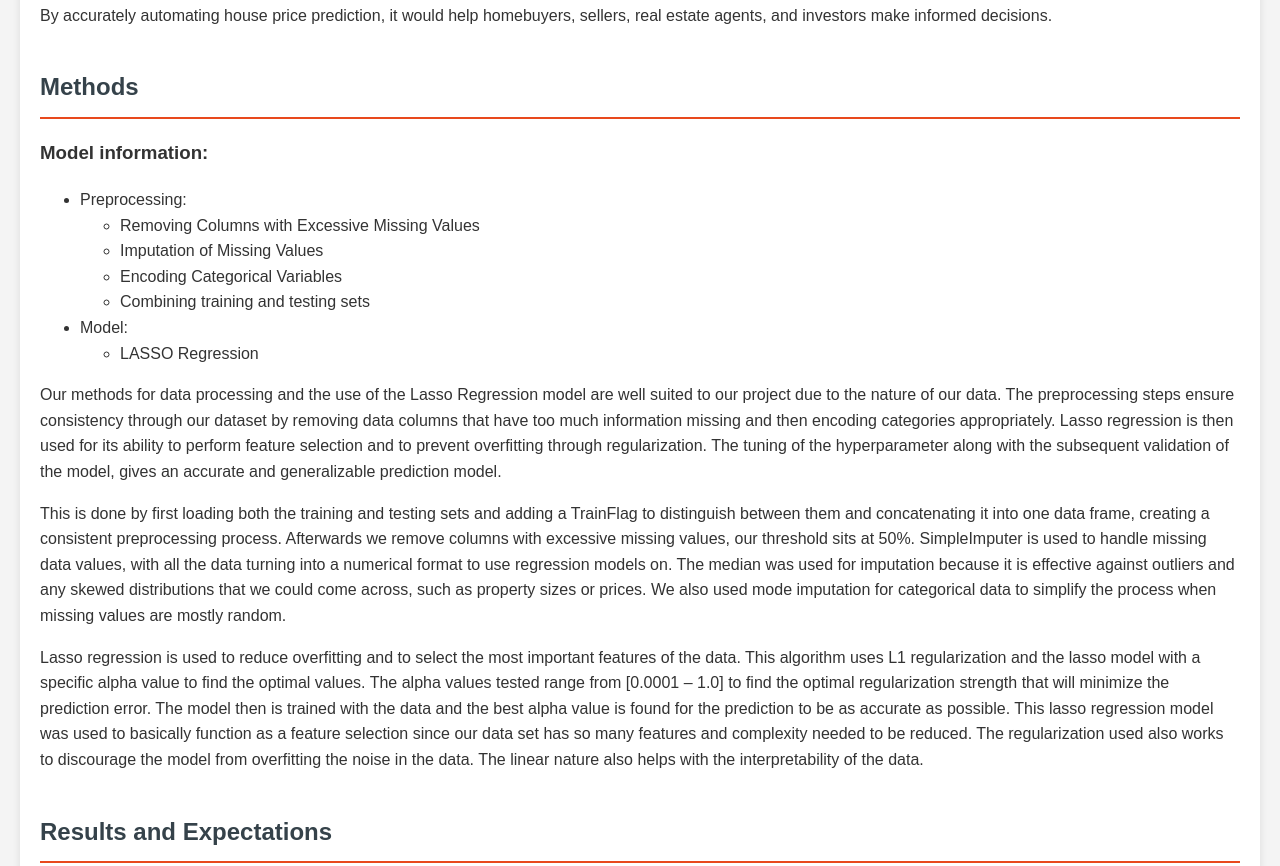
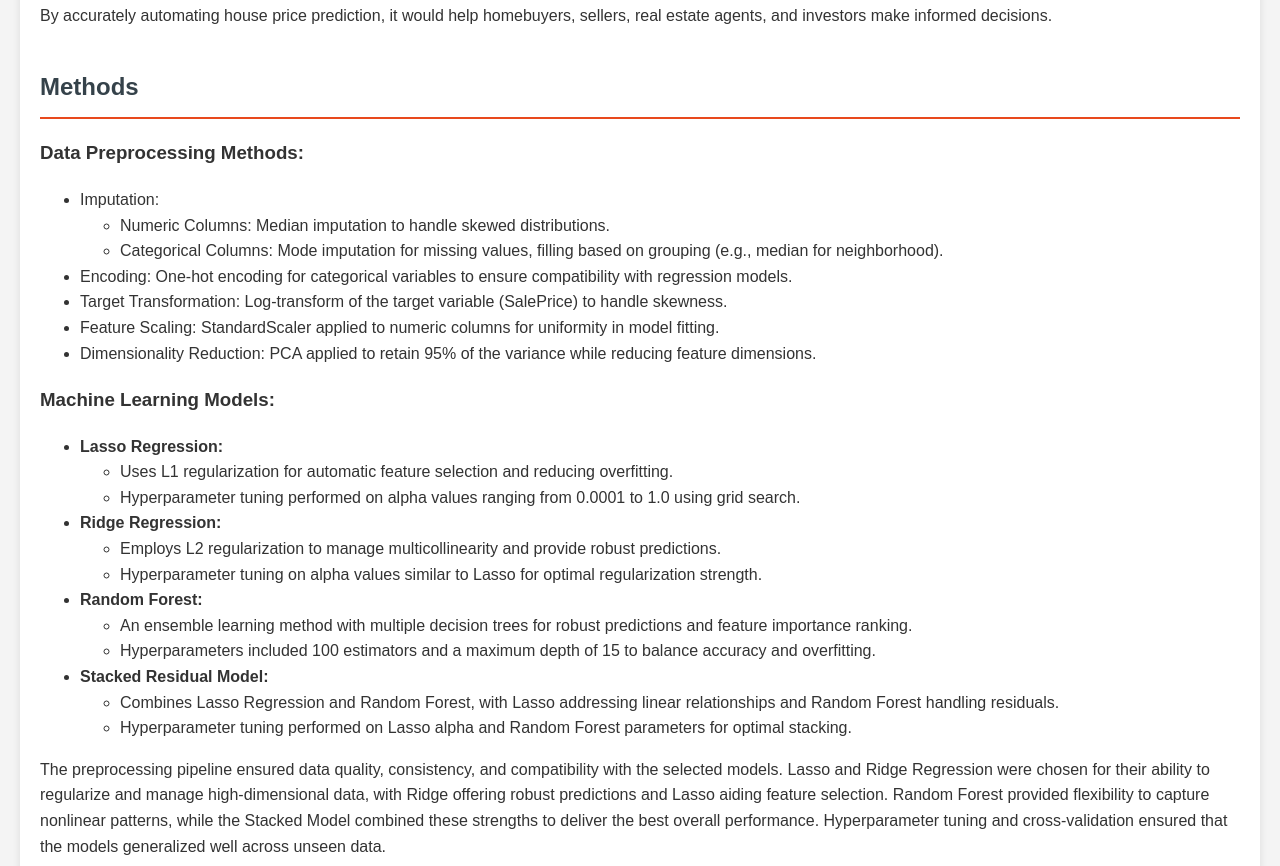
Before and after one commit to kushal-dudipala/CS4641-final, a plain HTML site: page index.html in a window 1280 px wide. Shown: the part 776-1642 px from the top of the page. Drawn offline with Linux system fonts and the light colour scheme.

Commit message:
updated methods and contribution table

```diff
--- a/index.html
+++ b/index.html
@@ -171,26 +171,49 @@
         <section id="methods">
             <h2>Methods</h2>
 
-            <h3>Model information:</h3>
+            <h3>Data Preprocessing Methods:</h3>
             <ul>
-                <li>Preprocessing:</li>
-                <ul>
-                    <li>Removing Columns with Excessive Missing Values</li>
-                    <li>Imputation of Missing Values</li>
-                    <li>Encoding Categorical Variables</li>
-                    <li>Combining training and testing sets</li>
-                </ul>
-                <li>Model:</li>
-                <ul>
-                    <li>LASSO Regression</li>
-                </ul>
+                <li>Imputation:
+                    <ul>
+                        <li>Numeric Columns: Median imputation to handle skewed distributions.</li>
+                        <li>Categorical Columns: Mode imputation for missing values, filling based on grouping (e.g., median for neighborhood).</li>
+                    </ul>
+                </li>
+                <li>Encoding: One-hot encoding for categorical variables to ensure compatibility with regression models.</li>
+                <li>Target Transformation: Log-transform of the target variable (SalePrice) to handle skewness.</li>
+                <li>Feature Scaling: StandardScaler applied to numeric columns for uniformity in model fitting.</li>
+                <li>Dimensionality Reduction: PCA applied to retain 95% of the variance while reducing feature dimensions.</li>
             </ul>
 
-            <p>Our methods for data processing and the use of the Lasso Regression model are well suited to our project due to the nature of our data. The preprocessing steps ensure consistency through our dataset by removing data columns that have too much information missing and then encoding categories appropriately. Lasso regression is then used for its ability to perform feature selection and to prevent overfitting through regularization. The tuning of the hyperparameter along with the subsequent validation of the model, gives an accurate and generalizable prediction model.</p>
+            <h3>Machine Learning Models:</h3>
+            <ul>
+                <li><strong>Lasso Regression:</strong>
+                    <ul>
+                        <li>Uses L1 regularization for automatic feature selection and reducing overfitting.</li>
+                        <li>Hyperparameter tuning performed on alpha values ranging from 0.0001 to 1.0 using grid search.</li>
+                    </ul>
+                </li>
+                <li><strong>Ridge Regression:</strong>
+                    <ul>
+                        <li>Employs L2 regularization to manage multicollinearity and provide robust predictions.</li>
+                        <li>Hyperparameter tuning on alpha values similar to Lasso for optimal regularization strength.</li>
+                    </ul>
+                </li>
+                <li><strong>Random Forest:</strong>
+                    <ul>
+                        <li>An ensemble learning method with multiple decision trees for robust predictions and feature importance ranking.</li>
+                        <li>Hyperparameters included 100 estimators and a maximum depth of 15 to balance accuracy and overfitting.</li>
+                    </ul>
+                </li>
+                <li><strong>Stacked Residual Model:</strong>
+                    <ul>
+                        <li>Combines Lasso Regression and Random Forest, with Lasso addressing linear relationships and Random Forest handling residuals.</li>
+                        <li>Hyperparameter tuning performed on Lasso alpha and Random Forest parameters for optimal stacking.</li>
+                    </ul>
+                </li>
+            </ul>
 
-            <p>This is done by first loading both the training and testing sets and adding a TrainFlag to distinguish between them and concatenating it into one data frame, creating a consistent preprocessing process. Afterwards we remove columns with excessive missing values, our threshold sits at 50%. SimpleImputer is used to handle missing data values, with all the data turning into a numerical format to use regression models on. The median was used for imputation because it is effective against outliers and any skewed distributions that we could come across, such as property sizes or prices. We also used mode imputation for categorical data to simplify the process when missing values are mostly random.</p>
-
-            <p>Lasso regression is used to reduce overfitting and to select the most important features of the data. This algorithm uses L1 regularization and the lasso model with a specific alpha value to find the optimal values. The alpha values tested range from [0.0001 – 1.0] to find the optimal regularization strength that will minimize the prediction error. The model then is trained with the data and the best alpha value is found for the prediction to be as accurate as possible. This lasso regression model was used to basically function as a feature selection since our data set has so many features and complexity needed to be reduced. The regularization used also works to discourage the model from overfitting the noise in the data. The linear nature also helps with the interpretability of the data.</p>
+            <p>The preprocessing pipeline ensured data quality, consistency, and compatibility with the selected models. Lasso and Ridge Regression were chosen for their ability to regularize and manage high-dimensional data, with Ridge offering robust predictions and Lasso aiding feature selection. Random Forest provided flexibility to capture nonlinear patterns, while the Stacked Model combined these strengths to deliver the best overall performance. Hyperparameter tuning and cross-validation ensured that the models generalized well across unseen data.</p>
         </section>
 
         <!-- Results and Expectations Section -->
@@ -483,11 +506,11 @@
                 <tbody>
                     <tr>
                         <td>Lohith Dasari</td>
-                        <td>Readme file</td>
+                        <td>Presentation</td>
                     </tr>
                     <tr>
                         <td>Kushal Dudipala</td>
-                        <td>Creating the model, Testing and training the model, Website, Visualizations, Gantt chart</td>
+                        <td> Wrote code for lasso regression, organized codebase and github, wrote code for website, updated the visualization/statistics write up section, updated the methods write up section, created visualizations, trained models for visualization and quantitative data, README.md/ Statistics.md</td>
                     </tr>
                     <tr>
                         <td>Axel Diaz</td>
@@ -495,11 +518,11 @@
                     </tr>
                     <tr>
                         <td>Ben DiPrete</td>
-                        <td>Code review</td>
+                        <td>Wrote code for ridge regression, random forest, and stacked model</td>
                     </tr>
                     <tr>
                         <td>Miguel Cruz</td>
-                        <td>Updated the Results and Methods sections</td>
+                        <td>Updated the Result write up section</td>
                     </tr>
                 </tbody>
             </table>
```
